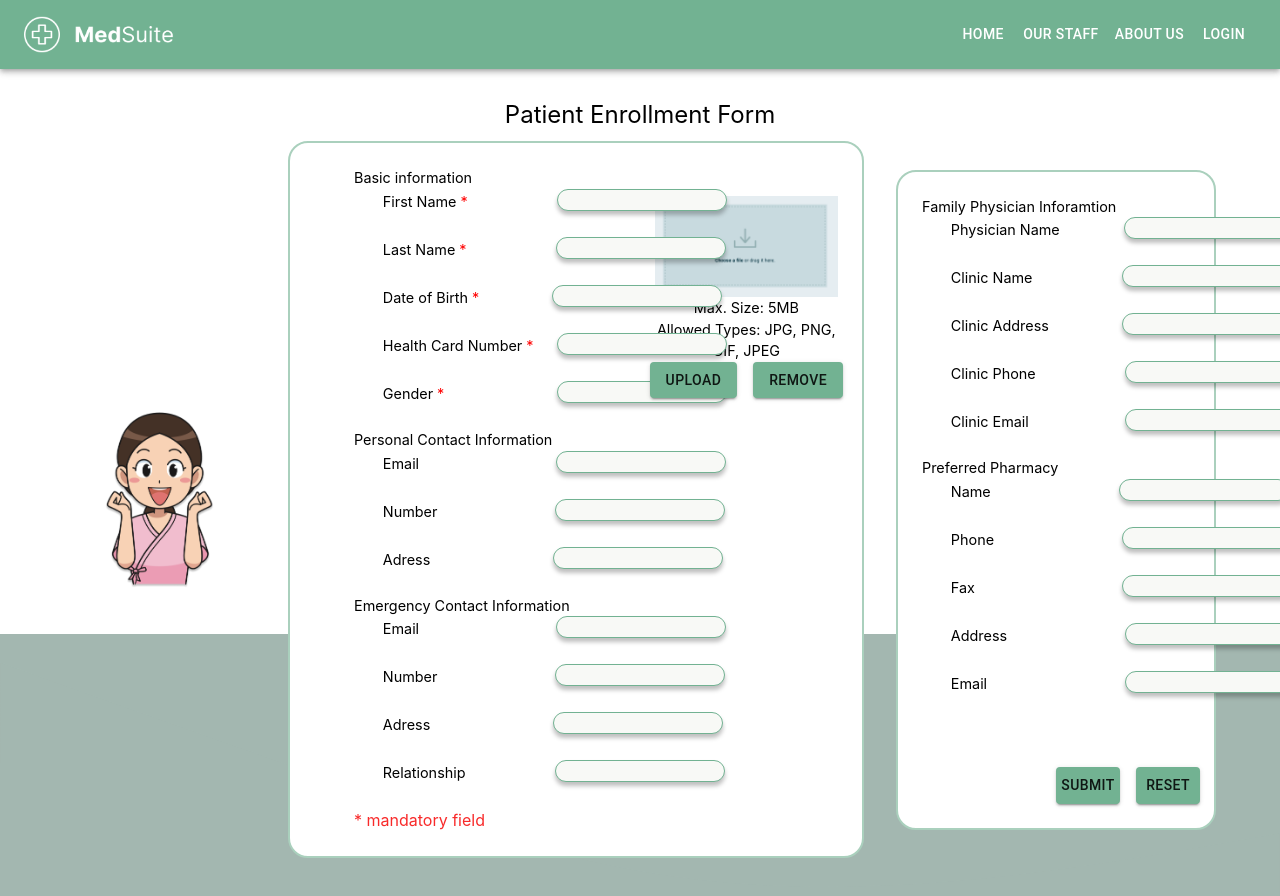
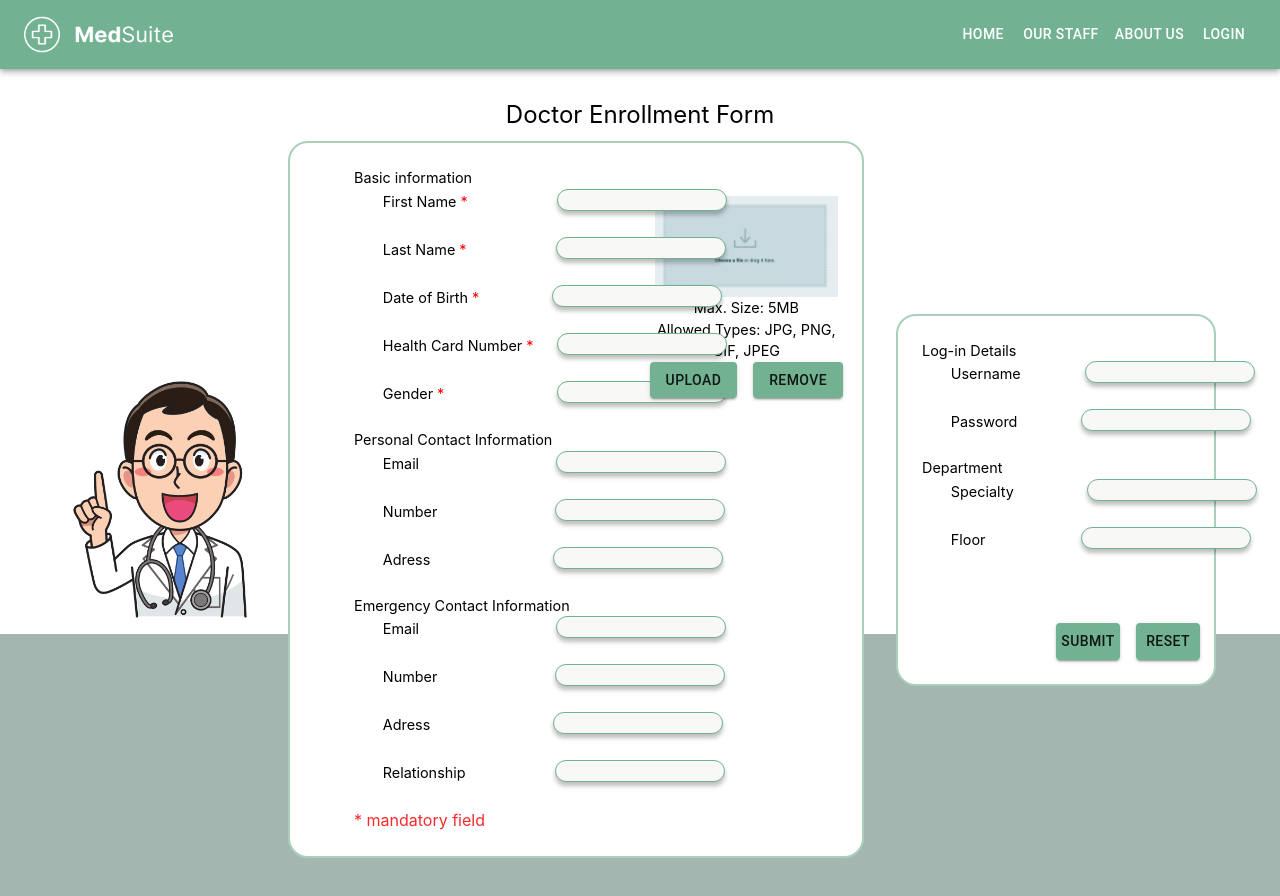
Before and after one commit to hmscps714/Hospital-Management-System, a Next.js app: page /forms in a window 1280 px wide. Shown: the top 896 px of the page. Built offline with nearby package versions, Linux system fonts and the light colour scheme.

Commit message:
doc frontend done

```diff
--- a/pages/forms/index.jsx
+++ b/pages/forms/index.jsx
@@ -1,7 +1,7 @@
 import { ThemeProvider } from "@mui/material";
 import React from "react";
 import NavbarHome from "src/components/NavbarHome";
-import PatientForms from "src/components/forms/PatientRegisterForm.jsx";
+import PatientForms from "src/components/forms/DoctorRegisterForm.jsx";
 import theme from "src/config/theme";
 
 export const Forms = () => {
--- a/src/components/forms/DoctorRegisterForm.jsx
+++ b/src/components/forms/DoctorRegisterForm.jsx
@@ -49,11 +49,11 @@ export const Forms = () => {
                   <br></br>
                   <br></br>
                   <label className={styles.font}>Number</label>
-                  <input className={styles.input}/>
+                  <input className={styles.input12}/>
                   <br></br>
                   <br></br>
                   <label className={styles.font}>Adress</label>
-                  <input className={styles.input7}/>
+                  <input className={styles.input11}/>
                   <br></br>
                   <br></br>
                 <h4 className={styles.h4}>Emergency Contact Information</h4>
@@ -62,11 +62,11 @@ export const Forms = () => {
                   <br></br>
                   <br></br>
                   <label className={styles.font}>Number</label>
-                  <input className={styles.input}/>
+                  <input className={styles.input12}/>
                   <br></br>
                   <br></br>
                   <label className={styles.font}>Adress</label>
-                  <input className={styles.input7}/>
+                  <input className={styles.input11}/>
                   <br></br>
                   <br></br>
                   <label className={styles.font}>Relationship</label>
@@ -89,46 +89,22 @@ export const Forms = () => {
             </div>
         </div>
         <div className={styles.otherDetails}>
-            <h4 className={styles.h4}>Family Physician Inforamtion</h4>
-                <label className={styles.font}> Physician Name </label>
+            <h4 className={styles.h4}>Log-in Details</h4>
+                <label className={styles.font}> Username </label>
                 <input className={styles.input1} />
                 <br></br>
                 <br></br>
-                <label className={styles.font}> Clinic Name </label>
-                <input className={styles.input2} />
+                <label className={styles.font}> Password </label>
+                <input className={styles.input1} />
                 <br></br>
                 <br></br>
-                <label className={styles.font}> Clinic Address </label>
+            <h4 className={styles.h4}>Department </h4>
+                <label className={styles.font}>Specialty </label>
                 <input className={styles.input3} />
                 <br></br>
                 <br></br>
-                <label className={styles.font}> Clinic Phone </label>
-                <input className={styles.input2} />
-                <br></br>
-                <br></br>
-                <label className={styles.font}> Clinic Email </label>
+                <label className={styles.font}>Floor </label>
                 <input className={styles.input4} />
-                <br></br>
-                <br></br>
-            <h4 className={styles.h4}>Preferred Pharmacy</h4>
-                <label className={styles.font}>Name </label>
-                <input className={styles.input5} />
-                <br></br>
-                <br></br>
-                <label className={styles.font}>Phone </label>
-                <input className={styles.input5} />
-                <br></br>
-                <br></br>
-                <label className={styles.font}>Fax </label>
-                <input className={styles.input6} />
-                <br></br>
-                <br></br>
-                <label className={styles.font}>Address </label>
-                <input className={styles.input7} />
-                <br></br>
-                <br></br>
-                <label className={styles.font}>Email </label>
-                <input className={styles.input8} />
                 <br></br>
                 <br></br>
                 <br></br>
```
